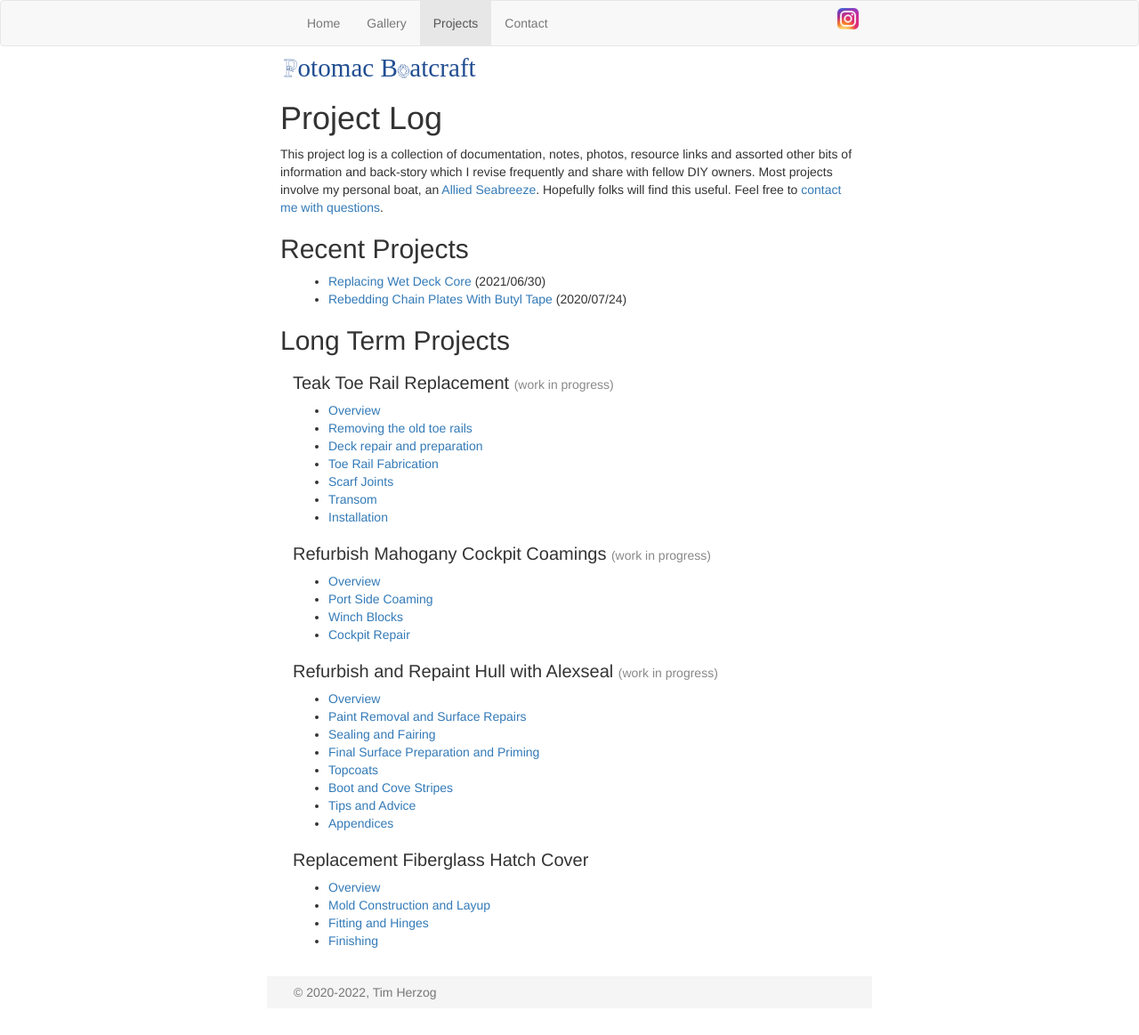
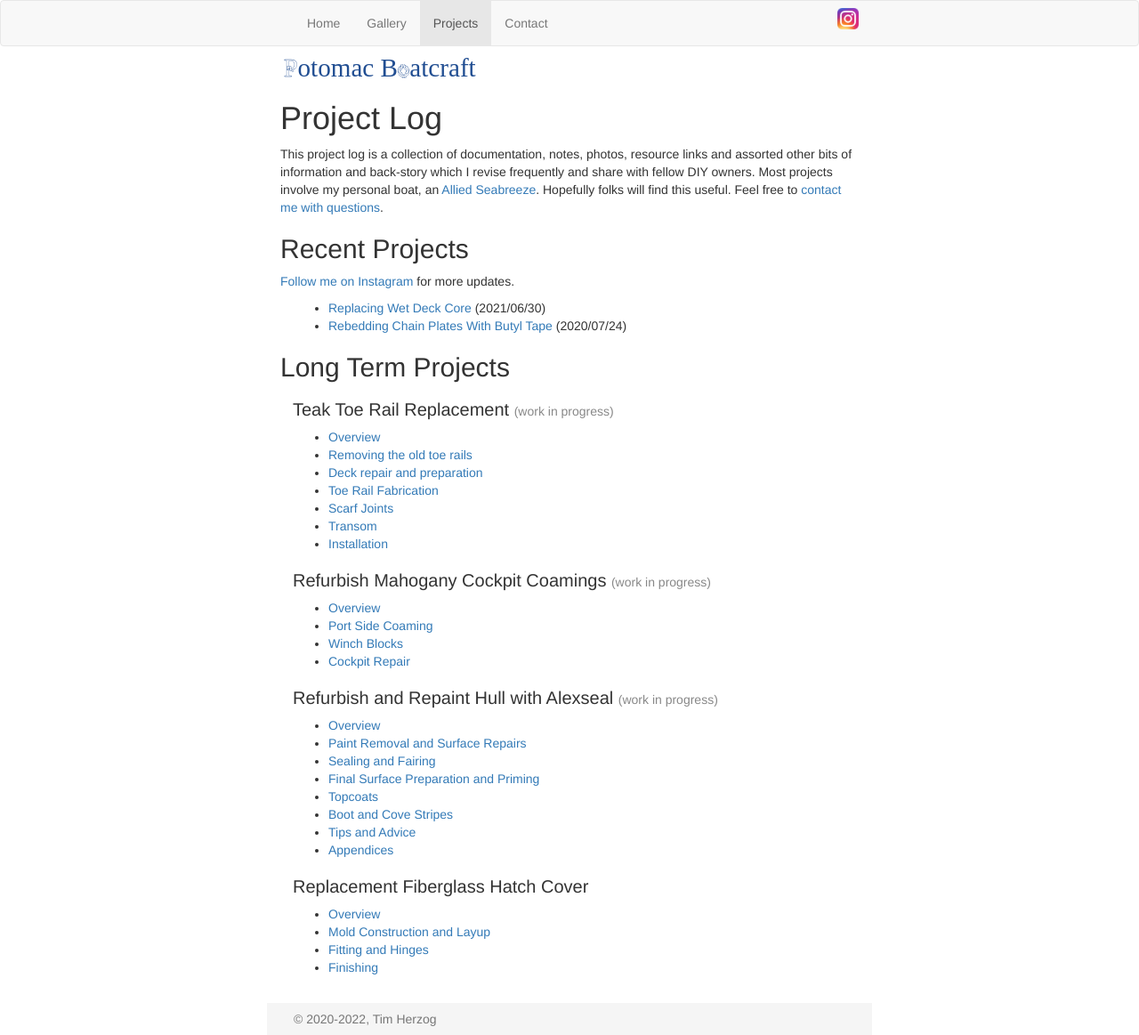
Before and after one commit to tgherzog/boatworks, a Jekyll site: the page built from projects.md, in a window 1280 px wide. Shown: the whole page at 89% size. Built offline with Jekyll 4.4.1, drawn with Linux system fonts in a browser that asks for light colours; before the commit the page ends 1133 px from its top, so only the background shows below that.

Commit message:
Improvements to projects section

```diff
--- a/projects.md
+++ b/projects.md
@@ -16,7 +16,10 @@ Most projects involve my personal boat, an
 Hopefully folks will find this useful.
 Feel free to [contact me with questions]({{ site.contact.email }}).
 
-<h2>Recent Projects</h2>
+## Recent Projects ##
+
+[Follow me on Instagram]({{ site.contact.insta}}) for more updates.
+
 <div class="post-list">
 <ul>
 {% for post in site.categories['recent'] %}
@@ -25,7 +28,9 @@ Feel free to [contact me with questions]({{ site.contact.email }}).
 </ul>
 </div>
 {{ site.tags['foobar'][0].title }}
-<h2>Long Term Projects</h2>
+
+## Long Term Projects ##
+
 <div class="post-list">
 {% for elem in site.defaults %}
   {% if elem.values.project %}
```
Also changed, not shown: index.md (+1 -1 lines).
